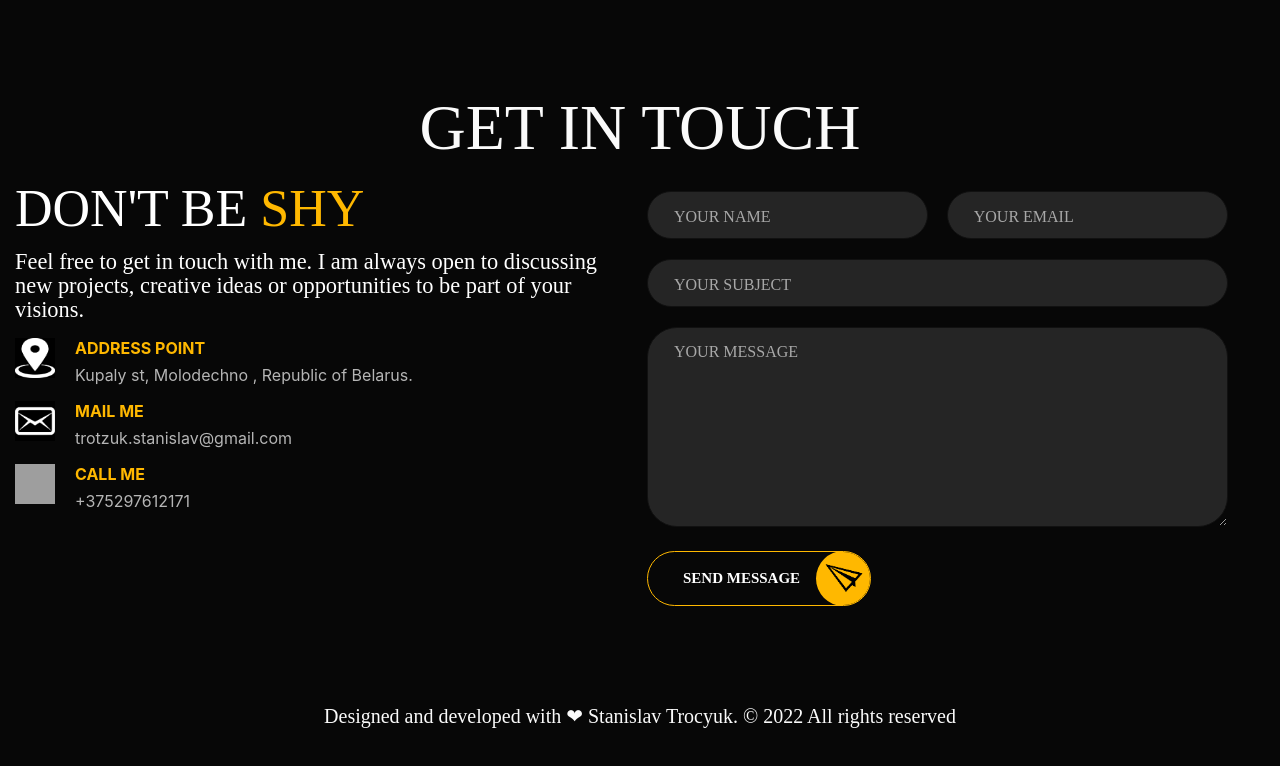
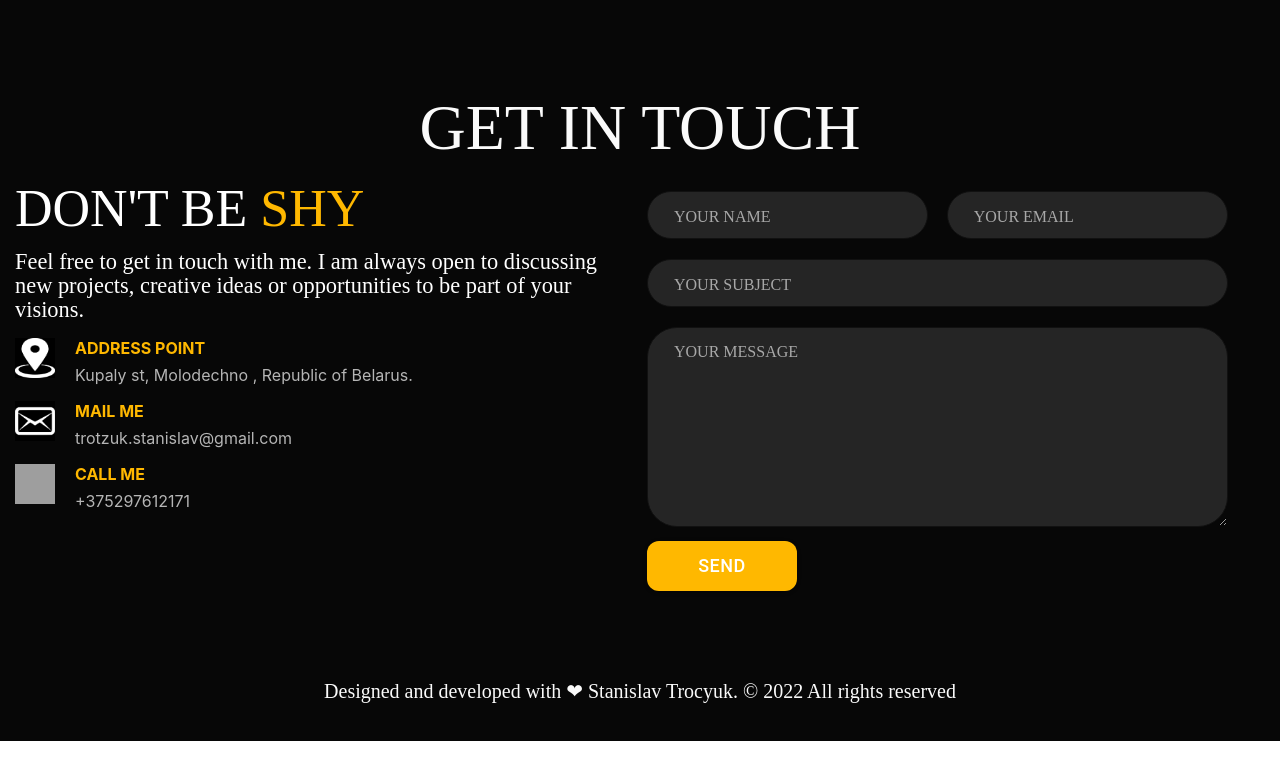
Before and after one commit to TrocyukS96/React-portfolio, a React (Create React App) app: page / in a window 1280 px wide. Shown: the part 4902-5668 px from the top of the page. After the commit the page ends 5643 px from the top, so only its background shows below. Built offline with nearby package versions, Linux system fonts and the light colour scheme; grey boxes are pictures that could not be loaded.

Commit message:
add modal to the project

```diff
--- a/src/components/navigation/Navigation.tsx
+++ b/src/components/navigation/Navigation.tsx
@@ -26,7 +26,7 @@ export const Navigation = (props:NavigationPropsType)=> {
             <ul className={props.active ? s.mobileList + " " + s.active : s.mobileList}>
                 {navData.map((l,i)=>{
                     return(
-                    <a className={s.mobileLink} href={'#'+l} key={i} >
+                    <a className={s.mobileLink} href={'#'+l} key={i} onClick={onClickCancelClass}>
                         <li className={s.mobileItem}>
                             <span>{l}</span>
                         </li>
--- a/src/features/contacts/Contacts.module.scss
+++ b/src/features/contacts/Contacts.module.scss
@@ -187,69 +187,36 @@
         }
       }
 
-      .sendBtn {
-        margin-bottom: 10px;
+      .disableBtn{
+        position: relative;
+        color: #ff9800;
+        background-color: gray;
+        width: 150px;
+        height: 50px;
+        border-radius: 12px;
 
-        display: inline-block;
-
-        @include text-edit(Poppins, 400, 1.0rem, 1.4);
-
-        overflow: hidden;
-
-        border-radius: 35px;
-
-        white-space: nowrap;
-        text-overflow: ellipsis;
-        text-align: center;
-        cursor: pointer;
-        vertical-align: middle;
-        transition: all .25s ease-in-out;
-        text-transform: uppercase;
-        text-decoration: none !important;
+        font-size: 18px;
+      }
+      .sendBtn{
         position: relative;
-        z-index: 1;
-        padding: 16px 70px 16px 35px;
-        font-size: 15px;
-        font-weight: 600;
-        color: #fff;
-        background-color: transparent;
-        outline: none !important;
-        border: 1px solid $lightThemeColor;
-
-        &:active {
-          border: 1px solid $onActiveColor;
-        }
-
-        .sendBtnImg {
-          position: absolute;
-          right: -1px;
-          top: -1px;
-          bottom: 0;
-          width: 55px;
-          height: 55px;
-          display: flex;
-          justify-content: center;
-          align-items: center;
-          font-size: 19px;
-          color: #fff;
-          border-radius: 50%;
-          background-color: $lightThemeColor;
-          transition: .3s ease;
+        color: #ffffff;
+        background-color: #ffb800;
+        width: 150px;
+        height: 50px;
+        border-radius: 12px;
 
 
-          img {
-            width: 100px;
-            height: 100px;
-          }
-        }
+        font-weight: 500;
+        font-size: 18px;
 
-        &:active {
-          .sendBtnImg {
-            background-color: $onActiveColor;
-          }
+        transition: all .3s ease;
 
+        &:active{
+          background-color: rgba(255, 184, 0, 0.41);
         }
       }
+
+
       .subject, .textarea{
         @media screen and (max-width: 1000px) {
           min-width: 100%;
@@ -260,3 +227,43 @@
 
 
 }
+.cartModal{
+  width: 600px;
+  height: 100px;
+
+  display: flex;
+  justify-content: center;
+  align-items: center;
+
+  position: absolute;
+  top: 50%;
+  left: 50%;
+
+  transform: translate(-50%, -50%);
+
+  background-color: rgba(255, 184, 0, 0.41);
+
+  color:#fff;
+  font-size: 22px;
+
+  .cartModalBtn{
+
+    position: absolute;
+    right: 5px;
+    top: 0;
+
+    border-style: none;
+    background-color: transparent;
+
+    font-weight: 500;
+    font-size: 30px;
+    color:red;
+  }
+}
+.errors{
+  text-align: center;
+  margin-top: -10px;
+  color:red;
+
+  text-transform: uppercase;
+}
--- a/src/features/contacts/Contacts.tsx
+++ b/src/features/contacts/Contacts.tsx
@@ -1,4 +1,4 @@
-import React from 'react';
+import React, {useState} from 'react';
 import {Title} from "../../components/title/Title";
 import {ContactsListItem} from "./contactslistItem/ContactsListItem";
 import addressIcon from './../../assets/images/contacts/adress-icon.png';
@@ -9,6 +9,8 @@ import s from './Contacts.module.scss';
 import {useFormik} from "formik";
 import {useDispatch} from "react-redux";
 import axios from "axios";
+import {Box, Button, Modal, Typography} from "@mui/material";
+import {sendMessage} from "../bll/contactsReducer";
 
 //types
 type FormikErrorType = {
@@ -19,58 +21,46 @@ type FormikErrorType = {
 }
 
 export const Contacts = () => {
+    //hooks
     const dispatch = useDispatch()
+    const [disable, setDisable] = useState(false)
+    const [open, setOpen] = useState(false);
+    const handleClose = () => setOpen(false);
+
     const formik = useFormik({
         initialValues: {
             email: '',
             name: '',
-                subject:'',
+            subject: '',
             message: ''
         },
         validate: (values) => {
             const errors: FormikErrorType = {};
-                if (!values.email) {
-                    errors.email = 'Required';
-                } else if (!/^[A-Z0-9._%+-]+@[A-Z0-9.-]+\.[A-Z]{2,4}$/i.test(values.email)) {
+            if (!/^[A-Z0-9._%+-]+@[A-Z0-9.-]+\.[A-Z]{2,4}$/i.test(values.email)) {
                 errors.email = 'Invalid email address';
-                }
-                // if (!values.password) {
-                //     errors.password = 'Required';
-                // } else if (values.password.length <= 3 || values.password.length > 20) {
-                //     errors.password = 'password should consist from 3 to 20 symbols'
-                // }
+                setDisable(true)
+            } else setDisable(false)
+            if (!values.name && !values.subject && !values.message && !values.email) {
+                errors.name = 'Please, fill in all the fields!';
+                errors.subject = 'Please, fill in all the fields!';
+                errors.message = 'Please, fill in all the fields!';
+                errors.email = 'Please, fill in all the fields!';
+
+                setDisable(true)
+            } else setDisable(false)
             return errors;
         },
         onSubmit: values => {
-                // dispatch(sendMessage({
-                //     name:values.name,
-                //     contacts:values.email,
-                //     message:values.message
-                // }))
-                // contactsApi.sendFeedBack({
-                //         name:values.name,
-                //         contacts:values.email,
-                //         message:values.message
-                //     }).then(()=>{
-                //     alert('your message has been sent')
-                // })
-                axios.post('https://nodejs-gmail.herokuapp.com/sendMessage', {
-                            name:values.name,
-                            mail:values.email,
-                            subject:values.subject,
-                            message:values.message
-                        }).then(()=>{
-                    alert('the message have been sent')
-                })
-                // dispatch(sendMessage({
-                //                 name:values.name,
-                //                 mail:values.email,
-                //                 subject:values.subject,
-                //                 message:values.message
-                //             }))
-                // formik.resetForm()
-                // alert('ok')
-
+            dispatch(sendMessage({
+                name: values.name,
+                mail: values.email,
+                subject: values.subject,
+                message: values.message
+            }))
+            formik.resetForm()
+            setTimeout(() => {
+                setOpen(true)
+            }, 2000)
         },
 
     })
@@ -110,18 +100,15 @@ export const Contacts = () => {
                             {...formik.getFieldProps('name')}
 
                         />
-                        {formik.touched.name && formik.errors.name ? (
-                            <div style={{color: 'red'}}>{formik.errors.name}</div>
-                        ) : null}
                         <input
                             className={s.email}
                             type="email"
                             placeholder={'YOUR EMAIL'}
                             {...formik.getFieldProps('email')}
                         />
-                        {formik.touched.email && formik.errors.email ? (
-                            <div style={{color: 'red'}}>{formik.errors.email}</div>
-                        ) : null}
+                        {/*{formik.touched.email && formik.errors.email ? (*/}
+                        {/*    <div style={{color: 'red'}}>{formik.errors.email}</div>*/}
+                        {/*) : null}*/}
 
                     </p>
                     <p className={s.inputSubjectWrapper}>
@@ -132,9 +119,6 @@ export const Contacts = () => {
                             {...formik.getFieldProps('subject')}
                         />
                     </p>
-                    {formik.touched.subject && formik.errors.subject ? (
-                        <div style={{color: 'red'}}>{formik.errors.subject}</div>
-                    ) : null}
                     <p className={s.inputTextAreaWrapper}>
                         <textarea
                             className={s.textarea}
@@ -143,16 +127,27 @@ export const Contacts = () => {
                         />
 
                     </p>
-                    {formik.touched.message && formik.errors.message ? (
-                        <div style={{color: 'red'}}>{formik.errors.message}</div>
-                    ) : null}
-                    <button className={s.sendBtn} >
-                        <span className={s.sendBtnTxt}>send message</span>
-                        <span className={s.sendBtnImg}>
-                            <img src={sendIcon} alt=""/>
-                        </span>
-                    </button>
+                    <p className={s.errors}>{formik.touched.message && formik.errors.message }</p>
+                    <Button
+                        variant={'contained'}
+                        disabled={disable}
+                        className={disable ? s.disableBtn : s.sendBtn}
+                        type='submit'
+                    >Send</Button>
                 </form>
+                <Modal
+                    open={open} onClose={handleClose}
+                    aria-labelledby="modal-modal-title"
+                    aria-describedby="modal-modal-description">
+
+                    <Box className={s.cartModal}>
+                        {/*//@ts-ignore*/}
+                        <Typography id="modal-modal-description" sx={{mt: 2}} className={s.cartModalText}>
+                            Thanks for attention. I will try to answer as soon as possible!
+                        </Typography>
+                        <button onClick={handleClose} className={s.cartModalBtn}>x</button>
+                    </Box>
+                </Modal>
             </div>
         </div>
     );
--- a/src/features/dal/contactsAPI.ts
+++ b/src/features/dal/contactsAPI.ts
@@ -8,6 +8,6 @@ export const instance = axios.create({
 
 export const contactsApi = {
     sendFeedBack(contactsData:any){
-        return axios.post('http://localhost:3010/sendMessage',contactsData)
+        return axios.post('https://radiant-tundra-75553.herokuapp.com/sendMessage',contactsData)
     }
 }
--- a/src/features/skills/skillItem/SkillItem.tsx
+++ b/src/features/skills/skillItem/SkillItem.tsx
@@ -64,7 +64,7 @@ export const SkillItem = (props: SkillItemPropsType) => {
                                         fontSize: 22,
                                         fontWeight: 800,
                                         animation: "fadein 2s",
-                                        fill: percentage >= 80 ? "rgba(255,0,0,0.49)" : '#fff'
+                                        fill: percentage >= 70 ? "rgb(255,184,0)" : '#fff'
                                     }
                                 }}
                             />
```
Also changed, not shown: src/features/bll/contactsReducer.ts (+6 -8 lines). Lines whose indentation alone changed are shown as unchanged.
